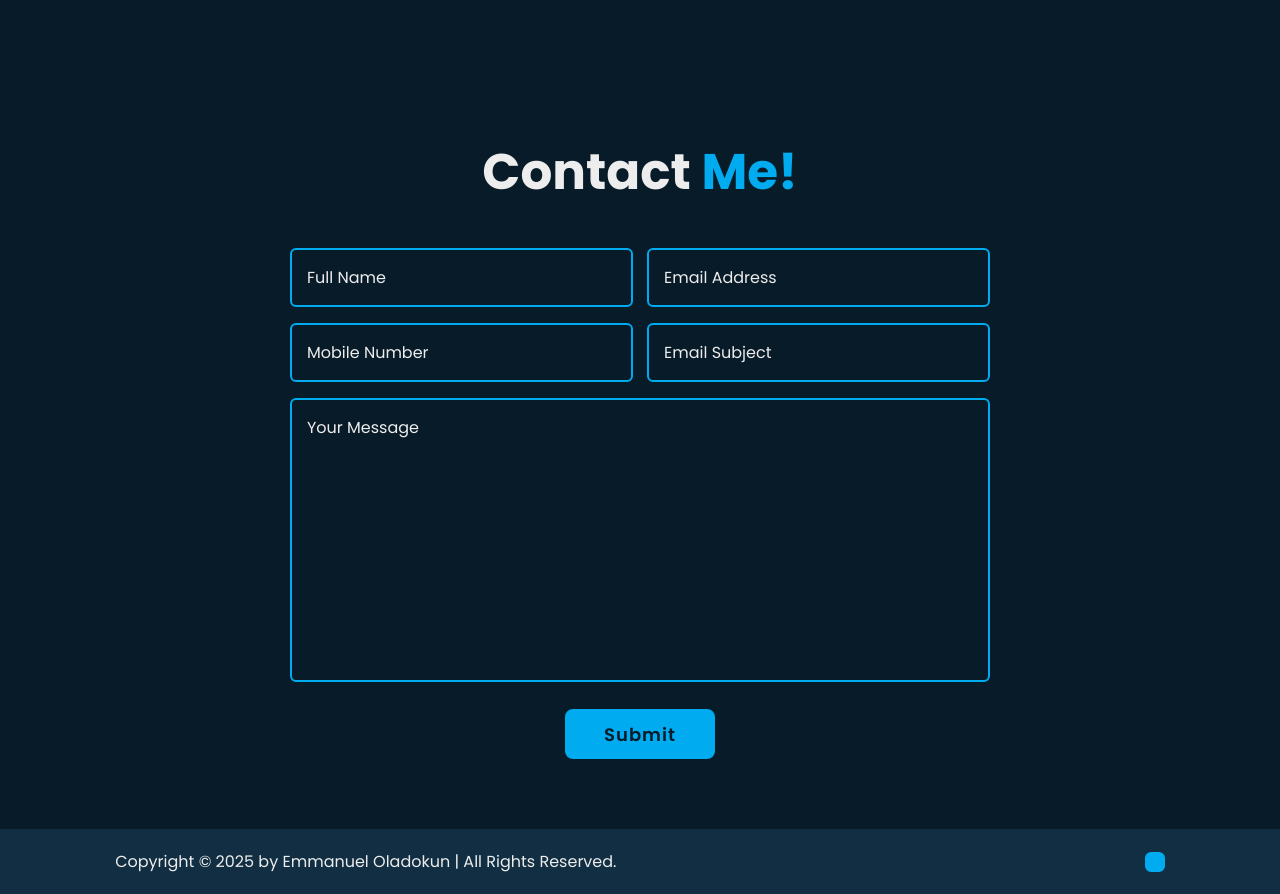
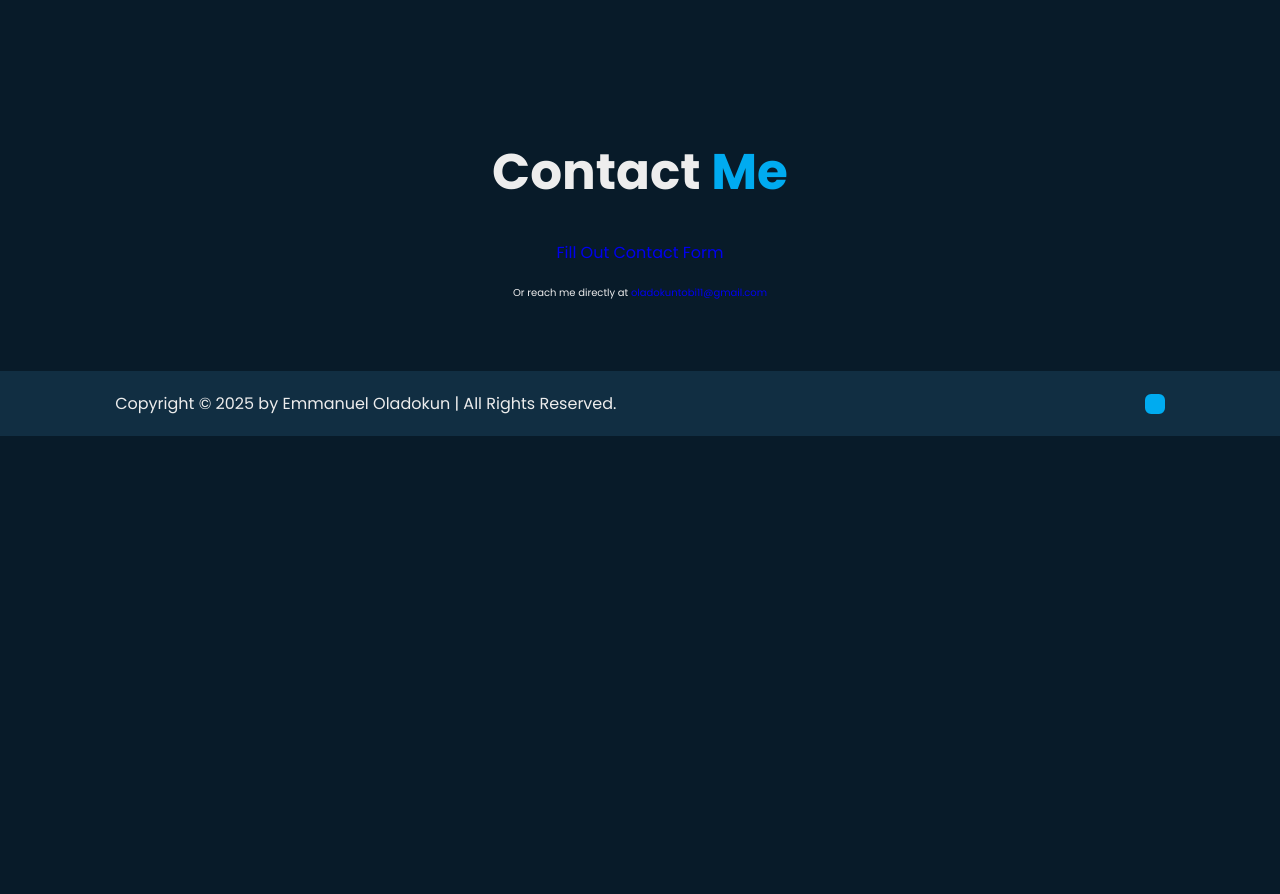
Before and after one commit to Worldsfinest001/Worldsfinest001.github.io, a plain HTML site: page my-portfolio/index.html in a window 1280 px wide. Shown: the part 4300-5194 px from the top of the page. After the commit the page ends 4736 px from the top, so only its background shows below. Drawn offline with Linux system fonts and the light colour scheme; a script that the page names is missing; some icons are missing; files whose address does not match are found by name.

Commit message:
index.html

```diff
--- a/my-portfolio/index.html
+++ b/my-portfolio/index.html
@@ -225,44 +225,17 @@
     </section>
 
     <section class="contact" id="contact">
-        <h2 class="heading">Contact <span>Me!</span></h2>
+        <h2 class="heading">Contact <span>Me</span></h2>
 
-        <form action="contact_handler.php" method="POST" id="contactForm">
-            <div class="input-box">
-                <div class="input-field">
-                    <input type="text" name="full_name" placeholder="Full Name" required>
-                    <span class="focus"></span>
-                </div>
-
-                <div class="input-field">
-                    <input type="email" name="email" placeholder="Email Address" required>
-                    <span class="focus"></span>
-                </div>
-            </div>
-
-            <div class="input-box">
-                <div class="input-field">
-                    <input type="tel" name="phone" placeholder="Mobile Number" required>
-                    <span class="focus"></span>
-                </div>
-
-                <div class="input-field">
-                    <input type="text" name="subject" placeholder="Email Subject" required>
-                    <span class="focus"></span>
-                </div>
-            </div>
-
-            <div class="textarea-field">
-                <textarea name="message" cols="30" rows="10" placeholder="Your Message" required></textarea>
-                <span class="focus"></span>
-            </div>
-
-            <div class="btn-box btns">
-                <button type="submit" class="btn">Submit</button>
-            </div>
-
-            <div id="message" class="message-box" style="display: none;"></div>
-        </form>
+        <div class="contact-link" style="text-align: center; margin-top: 30px;">
+            <a href="YOUR_GOOGLE_FORM_LINK_HERE"
+               class="btn"
+               target="_blank"
+               style="padding: 12px 28px; font-size: 16px;">
+               Fill Out Contact Form
+            </a>
+            <p style="margin-top: 20px;">Or reach me directly at <a href="mailto:oladokuntobi11@gmail.com">oladokuntobi11@gmail.com</a></p>
+        </div>
     </section>
 
     <footer class="footer">
```
